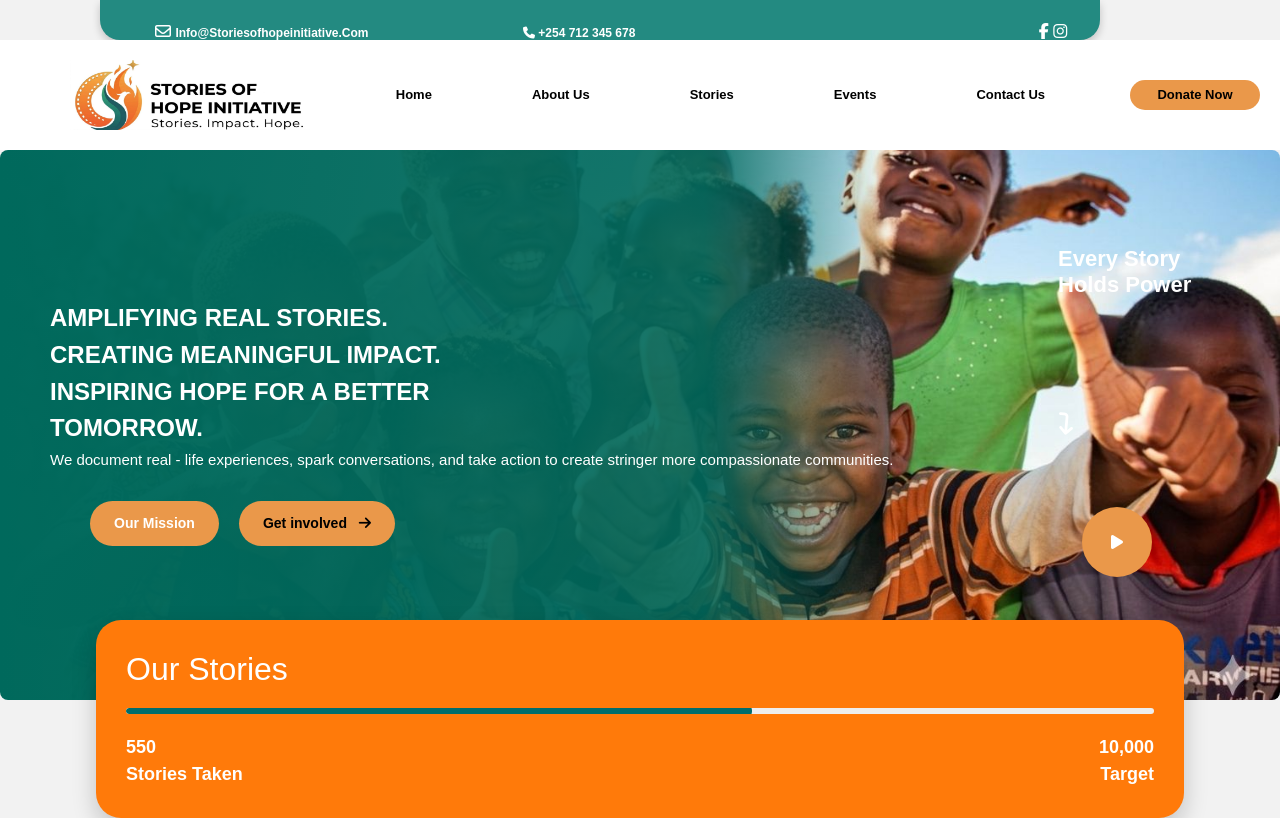
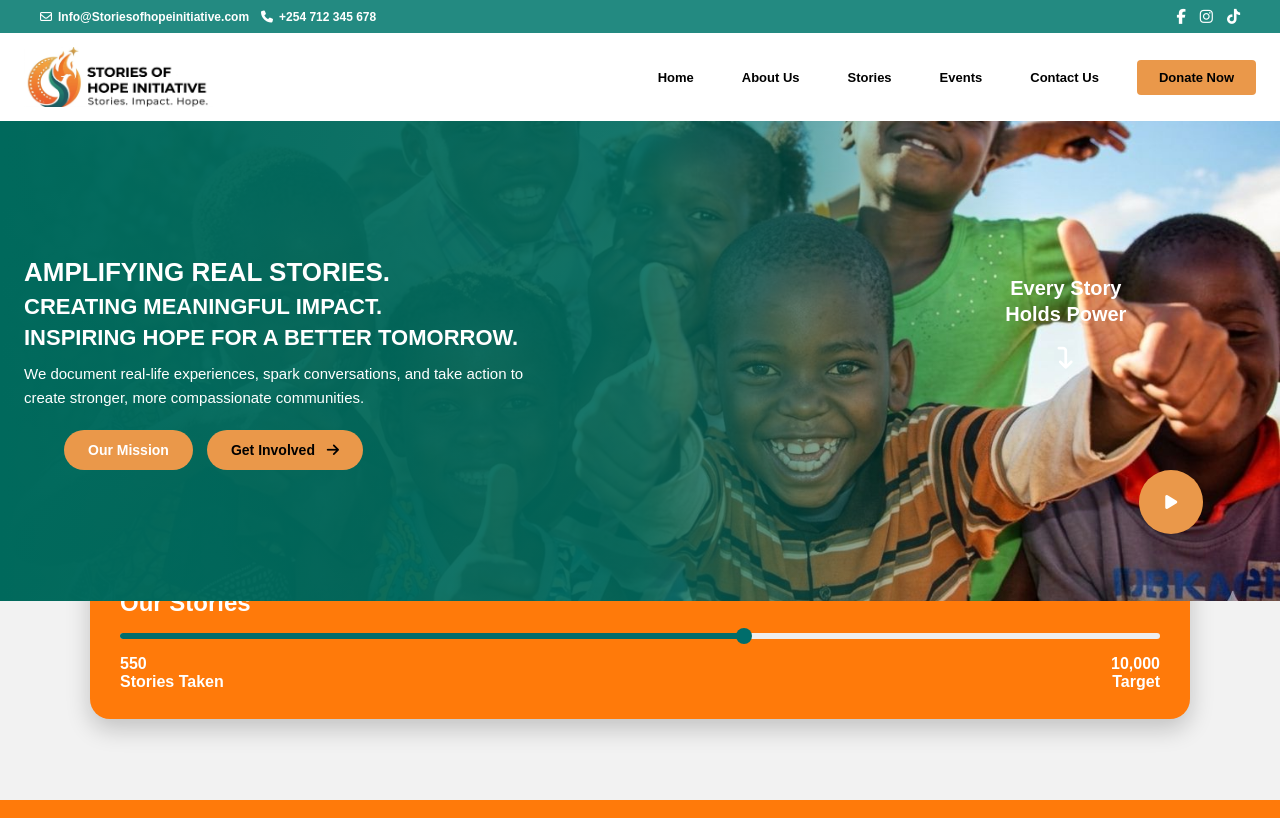
Before and after one commit to cyganouko/Storiesofhope2, a Django app: page / in a window 1280 px wide. Run offline with Django 5.2, Linux system fonts and the light colour scheme.

Commit message:
updated website responsiveness

```diff
--- a/templates/index.html
+++ b/templates/index.html
@@ -4,241 +4,247 @@
 <head>
 <meta name="viewport" content="width=device-width, initial-scale=1.0">
 <title>Stories of Hope</title>
-    <link href="https://cdn.jsdelivr.net/npm/bootstrap@5.3.3/dist/css/bootstrap.min.css" rel="stylesheet">
-
 <link rel="stylesheet" href="{% static 'css/style.css' %}">
 <link rel="stylesheet" href="https://cdnjs.cloudflare.com/ajax/libs/font-awesome/6.5.0/css/all.min.css">
 
+<style>
+*, *::before, *::after { box-sizing: border-box; }
 
-<style>
-
-body{
-margin:0px;
-font-family:Arial, sans-serif;
+body {
+  margin: 0;
+  font-family: Arial, sans-serif;
   font-weight: bold;
-
+  background: #f2f2f2;
+  opacity: 0;
+  transform: scale(1.05);
+  animation: pagePop 1.2s ease forwards;
 }
 
-/* NAVBAR CONTAINER */
-.navbar{
-display:flex;
-align-items:center;
-justify-content:space-between;
-
-padding:20px 20px;
+@keyframes pagePop {
+  to { opacity: 1; transform: scale(1); }
 }
 
-/* LOGO */
-.stories{
-height:70px;     /* adjust logo size here */
-width:240px;
- margin-left: 50px;
+/* ── TOPBAR ── */
+.topbar {
+  width: 100%;
+  background-color: #238a81;
+  padding: 8px 20px;
+  color: white;
+  font-size: 12px;
 }
 
-/* NAVIGATION LINKS CONTAINER */
-.nav-links{
-display:flex;
-align-items:center;
-gap:70px;      /* spacing between buttons */
+.topbar-inner {
+  max-width: 1200px;
+  margin: 0 auto;
+  display: flex;
+  flex-wrap: wrap;
+  align-items: center;
+  justify-content: space-between;
+  gap: 8px;
 }
 
-/* NAV LINKS */
-.nav-links a{
-color:black;
-text-decoration:cyan;
-font-size:13px;
-padding:5px 15px;
+.topbar-contacts {
+  display: flex;
+  flex-wrap: wrap;
+  align-items: center;
+  gap: 12px;
 }
 
-.nav-links a:hover{
-background-color: #0e5149;
-color:white;
-border-radius:4px;
+.topbar-contacts a {
+  color: white;
+  text-decoration: none;
+  display: flex;
+  align-items: center;
+  gap: 6px;
+  font-size: 12px;
 }
 
-/* DONATE BUTTON */
-.donate-btn{
-background-color: #ea984a;
-color:black;
-font-weight:bold;
-border-radius:45px;
-padding:30px 20px;
-    width: 130px;
-    text-align: center;
+.topbar-social {
+  display: flex;
+  align-items: center;
+  gap: 14px;
 }
 
-.donate-btn:hover{
-background-color: #127e74;
-    color: aqua;
+.topbar-social a {
+  color: white;
+  font-size: 15px;
+  text-decoration: none;
 }
 
-.topbar {
+.topbar-social a:hover { color: #ffcc00; }
+
+/* ── NAVBAR ── */
+.navbar {
   display: flex;
-  width: 90%;
-    justify-content: space-between;/* adjust width as needed */
-  max-width: 1000px;          /* optional max width */
-  background-color: #238a81;
-   border-bottom-left-radius: 20px;   /* round bottom left */
-  border-bottom-right-radius: 20px;  /* round bottom right */
-  border-top-left-radius: 0;         /* keep top left square */
-  border-top-right-radius: 0;       /* rounded corners */
-  box-shadow: 0 4px 8px rgba(0,0,0,0.2); /* subtle shadow */
-  padding: 20px;
-    margin-left: 100px;
-    height: 5px;
+  align-items: center;
+  justify-content: space-between;
+  padding: 14px 24px;
+  background: white;
+  position: relative;
+}
+
+.stories {
+  height: 60px;
+  width: auto;
+  max-width: 200px;
+}
+
+/* Hamburger */
+.hamburger {
+  display: none;
+  flex-direction: column;
+  gap: 5px;
+  cursor: pointer;
+  background: none;
+  border: none;
+  padding: 4px;
+  z-index: 200;
+}
+
+.hamburger span {
+  display: block;
+  width: 26px;
+  height: 2px;
+  background: #0e5149;
+  border-radius: 2px;
+  transition: all 0.3s ease;
+}
+
+/* Nav links */
+.nav-links {
+  display: flex;
+  align-items: center;
+  gap: 28px;
+}
+
+.nav-links a {
+  color: black;
+  text-decoration: none;
+  font-size: 13px;
+  padding: 5px 10px;
+  border-radius: 4px;
+  transition: background 0.2s, color 0.2s;
+}
+
+.nav-links a:hover {
+  background-color: #0e5149;
   color: white;
 }
 
-.topbar-social{
-     display: flex;
-  align-items: center;
-  gap: 15px;
-}
-.topbar-contacts{
-     text-decoration: none;
-}
-.topbar-social a {
-  color: white;
-  font-size: 16px;
-  text-decoration: none;
+.donate-btn {
+  background-color: #ea984a;
+  color: black !important;
+  font-weight: bold;
+  border-radius: 45px;
+  padding: 10px 22px !important;
+  white-space: nowrap;
 }
 
-.topbar-social a:hover {
-  color: #ffcc00;                 /* optional hover color */
+.donate-btn:hover {
+  background-color: #127e74;
+  color: aqua !important;
 }
+
+/* ── HERO BANNER ── */
 .image-container {
-    /* Set the dimensions of your banner */
   width: 100%;
-    height: 550px;
-    border-radius: 8px;
-    overflow: hidden;
-
-
-    /* Layer 1: The Linear Gradient (Top) */
-    /* Layer 2: The Background Image (Bottom) */
+  min-height: 480px;
   background:
     linear-gradient(
       to right,
-        rgba(0, 105, 92, 1) 0%,    /* Solid Dark Green at the start */
-        rgba(0, 105, 92, 0.9) 55%, /* High opacity prolongs the green */
-        rgba(0, 105, 92, 0) 70%    /* Fades to transparent 70% across */
+      rgba(0,105,92,1) 0%,
+      rgba(0,105,92,0.9) 50%,
+      rgba(0,105,92,0) 80%
     ),
-      url('static/assets/resources/homepagepic1.jpeg');
-
-    /* Ensure the image covers the whole area nicely */
+    url('{% static "assets/resources/homepagepic1.jpeg" %}');
   background-size: cover;
   background-position: center;
-
-    /* Center any text you might add inside later */
   display: flex;
   align-items: center;
-    padding-left: 50px;
+  padding: 40px 24px;
   color: white;
-    font-family: sans-serif;
+  position: relative;
 }
 
-  h1 {
-    max-width: 500px;
-    font-size: 2.5rem;
-    line-height: 1.2;
+.text-content {
+  max-width: 520px;
+  z-index: 2;
 }
-  .text-content{
 
+.text-content h1,
+.text-content h2 {
+  margin: 4px 0;
+  line-height: 1.25;
+}
 
+.text-content h1 { font-size: clamp(18px, 4vw, 26px); }
+.text-content h2 { font-size: clamp(14px, 3.5vw, 22px); }
+.text-content .subtitle {
+  font-size: clamp(12px, 2.5vw, 15px);
+  font-weight: normal;
+  margin-top: 10px;
+  line-height: 1.6;
 }
 
 .button-container {
-  display: flex;              /* put buttons in one line */
-  gap: 20px;                  /* spacing between buttons */
-  margin-left: 40px;          /* push slightly from the left */
+  display: flex;
+  flex-wrap: wrap;
+  gap: 14px;
+  margin-top: 20px;
 }
 
 .btn {
   padding: 12px 24px;
   border: none;
-  border-radius: 25px;        /* rounded corners */
+  border-radius: 25px;
   font-size: 14px;
   font-weight: bold;
   cursor: pointer;
-  transition: all 0.3s ease;  /* smooth hover effect */
+  text-decoration: none;
+  transition: all 0.3s ease;
+  display: inline-block;
 }
 
-/* Primary button style */
-.primary-btn {
-  background-color: #ea984a;
-  color: white;
-}
+.primary-btn { background-color: #ea984a; color: white; }
+.primary-btn:hover { background-color: #238a81; color: white; }
 
-.primary-btn:hover {
-  background-color: #238a81;
-  color: white;
-}
+.secondary-btn { background-color: #ea984a; color: black; }
+.secondary-btn:hover { background-color: #238a81; color: white; }
 
-/* Secondary button style */
-.secondary-btn {
-  background-color: #ea984a;
-  color: black;
-}
+.secondary-btn i { margin-left: 8px; }
 
-.secondary-btn:hover {
-  background-color: #238a81;
-  color: white;
-}
-
-/* Whole page pop-up effect */
-body {
-  opacity: 0;
-  transform: scale(1.25);          /* slightly smaller at start */
-  animation: pagePop 1.8s ease forwards;
-}
-
-@keyframes pagePop {
-  to {
-    opacity: 1;
-    transform: scale(1);           /* zoom to full size */
-  }
-}
-
-.secondary-btn i {
-  margin-left: 8px;   /* space between text and arrow */
-  font-size: 14px;    /* match button text size */
-}
-
-/* Text and arrow */
+/* Banner text + play — hidden on small screens */
 .banner-text {
   position: absolute;
-  top: 30%;
-  left: 10%;
+  right: 12%;
+  top: 28%;
   color: white;
-  font-size: 22px;
+  font-size: 20px;
   font-weight: bold;
-  line-height: 1.2;
-    margin-left: 930px;
+  line-height: 1.3;
+  text-align: center;
 }
 
 .banner-arrow {
   display: block;
-  margin-top: 120px;
+  margin-top: 16px;
   font-size: 22px;
-  transform: rotate(365deg); /* curve direction */
 }
 
-/* Play button */
 .play-button {
   position: absolute;
-  right: 10%;
-  top: 40%;
+  right: 6%;
+  bottom: 14%;
   background-color: #ea984a;
   color: white;
-  width: 70px;
-  height: 70px;
+  width: 64px;
+  height: 64px;
   border-radius: 50%;
   display: flex;
   justify-content: center;
   align-items: center;
   cursor: pointer;
-  transition: transform 0.3s ease, background-color 0.3s ease;
-    margin-top: 180px;
+  transition: transform 0.3s, background-color 0.3s;
 }
 
 .play-button:hover {
@@ -246,220 +252,241 @@ body {
   background-color: #127e74;
 }
 
-body{
-    margin:0;
-    font-family: Arial, Helvetica, sans-serif;
-    background:#f2f2f2;
+/* ── PROGRESS CARD ── */
+.progress-card {
+  width: 90%;
+  max-width: 1100px;
+  margin: -60px auto 40px;
+  background: #ff7a0a;
+  color: white;
+  padding: 28px 30px;
+  border-radius: 20px;
+  box-shadow: 0 10px 25px rgba(0,0,0,0.2);
 }
 
-/* Top image section */
-.hero{
-    height:250px;
-    overflow:hidden;
+.progress-card h2 { margin-bottom: 16px; }
+
+.progress-bar {
+  position: relative;
+  height: 6px;
+  background: #eee;
+  border-radius: 5px;
 }
 
-.hero-img{
-    width:100%;
-    height:100%;
-    object-fit:cover;
+.progress {
+  width: 60%;
+  height: 100%;
+  background: #006d6b;
+  border-radius: 5px;
 }
 
-/* Progress card */
-.progress-card{
-    width:85%;
-    margin:auto;
-    margin-top:-80px;   /* THIS creates the overlap */
-    background:#ff7a0a;
-    color:white;
-    padding:30px;
-    border-radius:25px;
-    box-shadow:0 10px 25px rgba(0,0,0,0.2);
+.progress-dot {
+  position: absolute;
+  left: 60%;
+  top: 50%;
+  transform: translate(-50%, -50%);
+  width: 16px;
+  height: 16px;
+  background: #006d6b;
+  border-radius: 50%;
 }
 
-/* Title */
-.progress-card h2{
-    margin-bottom:20px;
+.progress-info {
+  display: flex;
+  justify-content: space-between;
+  margin-top: 16px;
+  font-size: 16px;
 }
 
-/* Progress bar background */
-.progress-bar{
-    position:relative;
-    height:6px;
-    background:#eee;
-    border-radius:5px;
+.target { text-align: right; }
+
+/* ── MOBILE RESPONSIVE ── */
+@media (max-width: 768px) {
+
+  /* Topbar stacks */
+  .topbar-inner {
+    flex-direction: column;
+    align-items: flex-start;
+    gap: 6px;
   }
 
-/* Filled progress */
-.progress{
-    width:60%;
-    height:100%;
-    background:#006d6b;
-    border-radius:5px;
+  /* Hamburger visible */
+  .hamburger { display: flex; }
+
+  /* Nav hidden by default on mobile */
+  .nav-links {
+    display: none;
+    position: absolute;
+    top: 88px;
+    left: 0;
+    right: 0;
+    background: white;
+    flex-direction: column;
+    align-items: flex-start;
+    padding: 16px 24px;
+    gap: 6px;
+    box-shadow: 0 8px 20px rgba(0,0,0,0.12);
+    z-index: 100;
   }
 
-/* Progress circle */
-.progress-dot{
-    position:absolute;
-    left:60%;
-    top:50%;
-    transform:translate(-50%,-50%);
-    width:18px;
-    height:18px;
-    background:#006d6b;
-    border-radius:50%;
+  .nav-links.open { display: flex; }
+
+  .nav-links a {
+    width: 100%;
+    padding: 10px 8px;
+    font-size: 15px;
+    border-bottom: 0.5px solid #eee;
   }
 
-/* Bottom text section */
-.progress-info{
-    display:flex;
-    justify-content:space-between;
-    margin-top:20px;
-    font-size:18px;
+  .donate-btn {
+    width: 100%;
+    text-align: center;
+    border-radius: 8px !important;
+    margin-top: 6px;
   }
 
-.target{
-    text-align:right;
+  /* Hero */
+  .image-container {
+    min-height: 420px;
+    background:
+      linear-gradient(
+        to bottom,
+        rgba(0,105,92,0.95) 0%,
+        rgba(0,105,92,0.7) 100%
+      ),
+      url('{% static "assets/resources/homepagepic1.jpeg" %}');
+    background-size: cover;
+    background-position: center;
+    padding: 32px 20px;
   }
- .page-container {
-     max-width: 1300px; /* keeps structure consistent */
-     margin: 0 auto; /* centers the container */
-     padding: 0 0px; /* optional side padding */
+
+  .text-content { max-width: 100%; }
+
+  /* Hide decorative elements on mobile */
+  .banner-text, .play-button { display: none; }
+
+  /* Progress card */
+  .progress-card {
+    width: 92%;
+    margin-top: -40px;
+    padding: 20px;
   }
-div {
-  border: none;        /* no borders */
-  outline: none;       /* no outlines */
-  background: transparent; /* no background unless you set one */
+
+  .progress-info { font-size: 14px; }
+}
+
+@media (max-width: 480px) {
+  .image-container { min-height: 360px; padding: 24px 16px; }
+  .button-container { flex-direction: column; }
+  .btn { width: 100%; text-align: center; }
 }
 </style>
 </head>
 
 <body>
-<div class="page-container">
 
-
+<!-- TOPBAR -->
 <div class="topbar">
   <div class="topbar-inner">
     <div class="topbar-contacts">
-        <a href="mailto:Info@Storiesofhopeinitiative.com" style="color: white; text-decoration: none; margin-left: 35px">
+      <a href="mailto:Info@Storiesofhopeinitiative.com">
         <i class="fa-regular fa-envelope"></i>
-          <span style="font-family: Arial;font-size: 12px">Info@Storiesofhopeinitiative.Com</span>
+        <span>Info@Storiesofhopeinitiative.com</span>
       </a>
-        <a href="tel:+254712345678" style="text-decoration: none; color: white;font-size: 12px;margin-left: 30px">
-          <i class="fa-solid fa-phone" style="margin-left: 120px"></i>
-          <span>+254 712 345 678  </span>
-            <a href="#" aria-label="Facebook"><i class="fa-brands fa-facebook-f" style="color: white;margin-left: 400px"></i></a>
-             <a href="#" aria-label="Instagram"><i class="fa-brands fa-instagram"style="color: white"></i></a>
-             <a href="#" aria-label="TikTok"><i class="fa-brands fa-tiktok"style="color: white"></i></a>
+      <a href="tel:+254712345678">
+        <i class="fa-solid fa-phone"></i>
+        <span>+254 712 345 678</span>
       </a>
-
     </div>
     <div class="topbar-social">
-
-
+      <a href="#" aria-label="Facebook"><i class="fa-brands fa-facebook-f"></i></a>
+      <a href="#" aria-label="Instagram"><i class="fa-brands fa-instagram"></i></a>
+      <a href="#" aria-label="TikTok"><i class="fa-brands fa-tiktok"></i></a>
     </div>
   </div>
 </div>
 
+<!-- NAVBAR -->
+<header class="navbar">
+  <img src="{% static 'assets/resources/stories of hope.jpeg' %}" class="stories" alt="Stories of Hope logo">
 
+  <!-- Hamburger button -->
+  <button class="hamburger" id="hamburger" aria-label="Toggle menu" aria-expanded="false">
+    <span></span><span></span><span></span>
+  </button>
 
-
-<header class="navbar">
-
-<!-- LOGO -->
-<div class="nav-container">
-
-
-<img src="{% static 'assets/resources/stories of hope.jpeg' %}" class="stories" alt="">
-</div>
-<!-- NAVIGATION BUTTONS -->
-<nav class="nav-links">
-
+  <nav class="nav-links" id="nav-links">
     <a href="{% url 'home' %}">Home</a>
-
     <a href="{% url 'about' %}">About Us</a>
-
     <a href="{% url 'stories' %}">Stories</a>
-
     <a href="{% url 'events' %}">Events</a>
-
     <a href="{% url 'contact' %}">Contact Us</a>
-
-
-
     <a href="{% url 'donate' %}" class="donate-btn">Donate Now</a>
-
   </nav>
 </header>
 
+<!-- HERO BANNER -->
+<div class="image-container">
+  <div class="text-content">
+    <h1>AMPLIFYING REAL STORIES.</h1>
+    <h2>CREATING MEANINGFUL IMPACT.</h2>
+    <h2>INSPIRING HOPE FOR A BETTER TOMORROW.</h2>
+    <p class="subtitle">
+      We document real-life experiences, spark conversations, and take action
+      to create stronger, more compassionate communities.
+    </p>
+    <div class="button-container">
+      <a href="{% url 'events' %}" class="btn primary-btn">Our Mission</a>
+      <a href="{% url 'stories' %}" class="btn secondary-btn">
+        Get Involved <i class="fa-solid fa-arrow-right"></i>
+      </a>
+    </div>
   </div>
 
-<div class="image-container">
-    <div class="text-content">
-  <!-- You can place your text here, and it will sit on top of the green -->
-  <h1 style="font-size: 24px;font-weight: bolder">AMPLIFYING REAL STORIES.</h1>
-
-    <h2 style="font-size: 24px;font-weight: bolder"> CREATING MEANINGFUL IMPACT.</h2>
-        <h2 style="font-size: 24px;font-weight: bolder">INSPIRING HOPE FOR A BETTER</h2>
-        <h2 style="font-size: 24px;font-weight: bolder"> TOMORROW.</h2>
-        <h2 style="font-size: 15px"> We document real - life experiences, spark conversations, and take action
-to create stringer more compassionate communities.</h2> <br>
-        <div class="button-container">
-       <a href="{% url 'events' %}" class="btn primary-btn">
-    Our Mission
-</a>
-  <a href="{% url 'stories' %} "class="btn secondary-btn">Get involved <i class="fa-solid fa-arrow-right"></i>
-  </a>
-</div>
-
-    </div>
-
-  <!-- Text + arrow -->
   <div class="banner-text">
     <p>Every Story<br><strong>Holds Power</strong></p>
     <i class="fa-solid fa-arrow-turn-down banner-arrow"></i>
   </div>
 
-  <!-- Play button -->
-  <div class="play-button">
+  <div class="play-button" role="button" aria-label="Play video">
     <i class="fa-solid fa-play"></i>
   </div>
-
-
 </div>
 
-
-
+<!-- PROGRESS CARD -->
 <div class="progress-card">
   <h2>Our Stories</h2>
-
   <div class="progress-bar">
     <div class="progress"></div>
     <div class="progress-dot"></div>
   </div>
-
   <div class="progress-info">
     <div>
-            <strong>550</strong><br>
-            Stories Taken
+      <strong>550</strong><br>Stories Taken
     </div>
-
     <div class="target">
-            <strong>10,000</strong><br>
-            Target
+      <strong>10,000</strong><br>Target
+    </div>
   </div>
 </div>
 
-</div>
+<script>
+  const hamburger = document.getElementById('hamburger');
+  const navLinks = document.getElementById('nav-links');
 
+  hamburger.addEventListener('click', () => {
+    const isOpen = navLinks.classList.toggle('open');
+    hamburger.setAttribute('aria-expanded', isOpen);
+  });
 
-
-</div>
-
-
-
-
-
-
+  // Close menu when a link is clicked
+  navLinks.querySelectorAll('a').forEach(link => {
+    link.addEventListener('click', () => {
+      navLinks.classList.remove('open');
+      hamburger.setAttribute('aria-expanded', false);
+    });
+  });
+</script>
 
 </body>
 </html>
```
Lines whose indentation alone changed are shown as unchanged.
